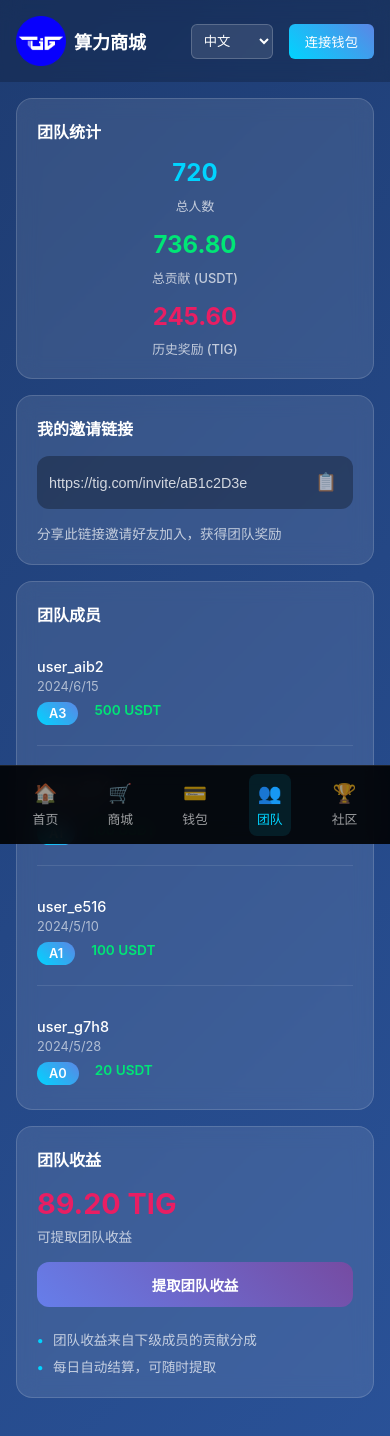
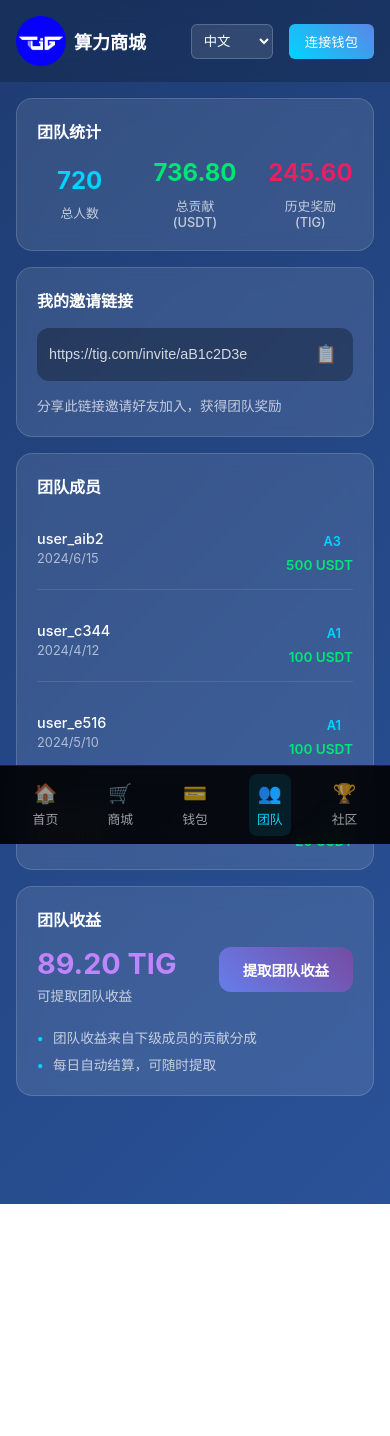
Before and after one commit to WorkLoverPalu/Vue3-Ethers-Template, a Vue app: page /team in a window 390 px wide. Shown: the top 1436 px of the page. After the commit the page ends 1204 px from the top, so only its background shows below. Built offline with nearby package versions, Linux system fonts and the light colour scheme.

Commit message:
页面调整更新

```diff
--- a/src/pages/Team.vue
+++ b/src/pages/Team.vue
@@ -113,7 +113,7 @@ const withdrawTeamEarnings = async (): Promise<void> => {
 <style scoped>
 .team-page {
   min-height: 100vh;
-  padding: 0;
+  padding: 0 0 20px 0;
 }
 
 .team-content {
@@ -147,7 +147,7 @@ const withdrawTeamEarnings = async (): Promise<void> => {
 
 .stat-item {
   text-align: center;
-  flex: 1;
+  flex: 0.3;
 }
 
 .stat-value {
@@ -278,11 +278,12 @@ const withdrawTeamEarnings = async (): Promise<void> => {
   display: flex;
   flex-direction: column;
   align-items: flex-end;
+  /* outline: solid 1px red; */
 }
 
 .member-level {
-  background: linear-gradient(45deg, #00d4ff, #5b86e5);
-  color: white;
+  /* background: linear-gradient(45deg, #00d4ff, #5b86e5); */
+  color: #00d4ff;
   padding: 0.25rem 0.75rem;
   border-radius: 12px;
   font-size: 0.8rem;
@@ -320,7 +321,7 @@ const withdrawTeamEarnings = async (): Promise<void> => {
 .earnings-amount {
   font-size: 1.8rem;
   font-weight: bold;
-  color: #e91e63;
+  color: rgb(192 132 252 );
   line-height: 1.2;
   margin-bottom: 0.25rem;
 }
@@ -380,12 +381,12 @@ const withdrawTeamEarnings = async (): Promise<void> => {
   }
 
   .stats-row {
-    flex-direction: column;
+    /* flex-direction: column; */
     gap: 1rem;
   }
 
   .stat-item {
-    width: 100%;
+    width: 32%;
   }
 
   .stat-value {
@@ -393,25 +394,25 @@ const withdrawTeamEarnings = async (): Promise<void> => {
   }
 
   .earnings-container {
-    flex-direction: column;
+    /* flex-direction: column; */
     align-items: flex-start;
     gap: 1rem;
   }
 
   .withdraw-btn {
-    width: 100%;
+    /* width: 100%; */
   }
 
   .member-item {
-    flex-direction: column;
+    /* flex-direction: column; */
     align-items: flex-start;
     gap: 0.5rem;
   }
 
-  .member-details {
+  /* .member-details {
     align-items: flex-start;
     flex-direction: row;
     gap: 1rem;
-  }
+  } */
 }
 </style>
--- a/src/pages/Wallet.vue
+++ b/src/pages/Wallet.vue
@@ -38,12 +38,8 @@
           </div>
         </div>
 
-        <AppButton
-          variant="success"
-          class="withdraw-btn"
-          :loading="withdrawLoading === 'personal'"
-          @click="withdrawEarnings('personal')"
-        >
+        <AppButton variant="success" class="withdraw-btn" :loading="withdrawLoading === 'personal'"
+          @click="withdrawEarnings('personal')">
           {{ t('wallet.withdraw') }} {{ formatNumber(userStore.stats.availableEarnings) }} TIG
         </AppButton>
       </div>
@@ -81,12 +77,8 @@
           </div>
         </div>
 
-        <AppButton
-          variant="purple"
-          class="withdraw-btn"
-          :loading="withdrawLoading === 'team'"
-          @click="withdrawEarnings('team')"
-        >
+        <AppButton variant="purple" class="withdraw-btn" :loading="withdrawLoading === 'team'"
+          @click="withdrawEarnings('team')">
           {{ t('wallet.withdraw') }} {{ formatNumber(userStore.stats.teamEarnings) }} TIG
         </AppButton>
       </div>
@@ -113,7 +105,7 @@
               <div class="record-date">{{ formatDate(record.date) }}</div>
             </div>
             <div class="record-amount">+{{ formatNumber(record.amount) }} TIG</div>
-            <div class="record-status">{{ t('wallet.completed') }}</div>
+            <!-- <div class="record-status">{{ t('wallet.completed') }}</div> -->
           </div>
         </div>
       </div>
@@ -231,6 +223,7 @@ const withdrawEarnings = async (type: WithdrawType): Promise<void> => {
   display: flex;
   flex-direction: column;
   align-items: flex-end;
+  text-align: right;
   font-size: 0.8rem;
   color: rgba(255, 255, 255, 0.7);
 }
@@ -288,7 +281,7 @@ const withdrawEarnings = async (type: WithdrawType): Promise<void> => {
 }
 
 .earning-amount.purple {
-  color: #e91e63;
+  color: rgb(192 132 252);
 }
 
 .earning-unit {
@@ -440,7 +433,7 @@ const withdrawEarnings = async (type: WithdrawType): Promise<void> => {
   }
 
   .section-header {
-    flex-direction: column;
+    /* flex-direction: column; */
     align-items: flex-start;
     gap: 0.5rem;
   }
@@ -450,7 +443,7 @@ const withdrawEarnings = async (type: WithdrawType): Promise<void> => {
   }
 
   .record-item {
-    flex-direction: column;
+    /* flex-direction: column; */
     align-items: flex-start;
     gap: 0.5rem;
   }
```
